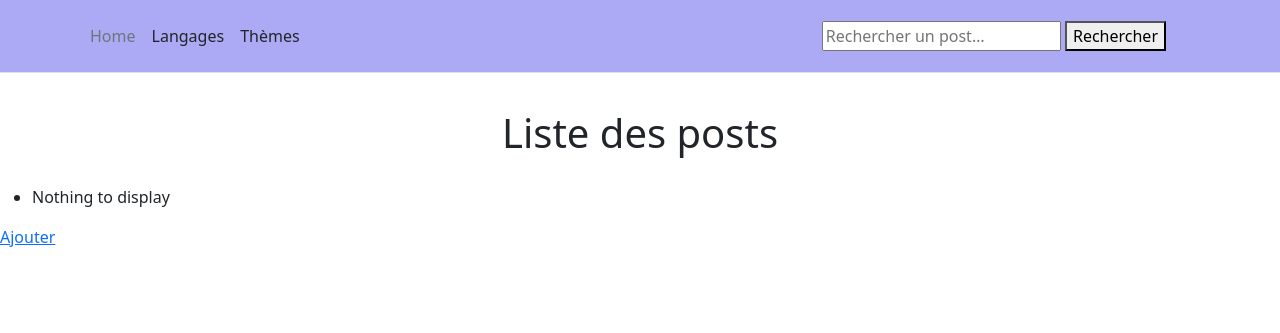
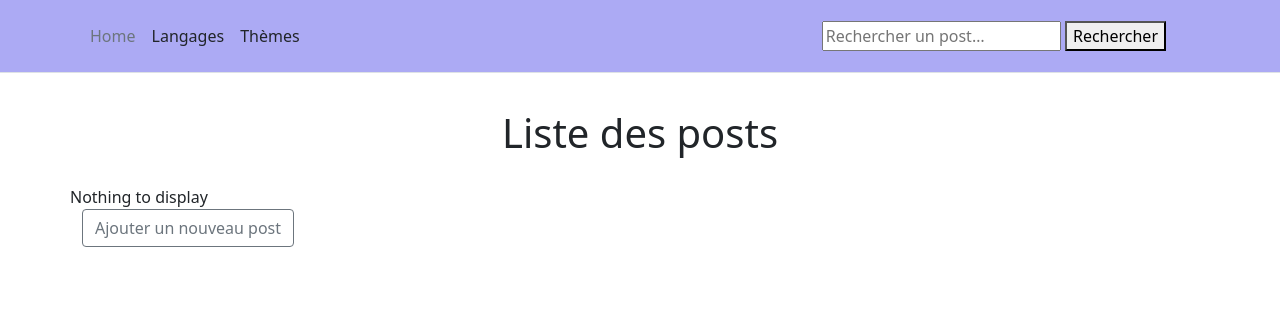
Before and after one commit to FXLaroche/DevelopLyon, a PHP site: template src/View/Post/index.html.twig in a window 1280 px wide. Shown: the top 333 px of the page. Run offline with PHP 8.4, Linux system fonts and the light colour scheme; the template is opened without the code that fills it, so the values that code supplies are empty; some libraries are stand-ins or nearby versions.

Commit message:
list of post

```diff
--- a/src/Model/PostManager.php
+++ b/src/Model/PostManager.php
@@ -46,7 +46,7 @@ class PostManager extends AbstractManager
      */
     public function selectAllById(int $idCategory, string $orderBy = '', string $direction = 'ASC'): array
     {
-        $query = 'SELECT * FROM ' . static::TABLE .' WHERE theme_id = :idcategory';
+        $query = 'SELECT * FROM ' . static::TABLE . ' WHERE theme_id = :idcategory';
         if ($orderBy) {
             $query .= ' ORDER BY ' . $orderBy . ' ' . $direction;
         }
--- a/src/View/Post/index.html.twig
+++ b/src/View/Post/index.html.twig
@@ -1,13 +1,14 @@
 {% extends 'layout.html.twig' %}
 
 {% block content %}
-    <h1>Liste des posts</h1>
-    <ul>
+<h1>Liste des posts</h1>
+<main class="container">
+    <div class="row">
         {% for post in posts %}
-            <li><a href="/posts/show?id={{ post.id }}">{{ post.id }}. {{ post.subject }}</a></li>
+            <table class="table table-secondary table-striped"><thead><th><a href="/posts/show?id={{ post.id }}">{{ post.id }}. {{ post.subject }}</a></th></thead></table>
         {% else %}
-            <li>Nothing to display</li>
+            <div class="row">Nothing to display</div>
         {% endfor %}
-    </ul>
-    <a href="/posts/add">Ajouter</a>
+    </div>
+    <a class="btn btn-outline-secondary" href="/posts/add">Ajouter un nouveau post</a>
 {% endblock %}
```
